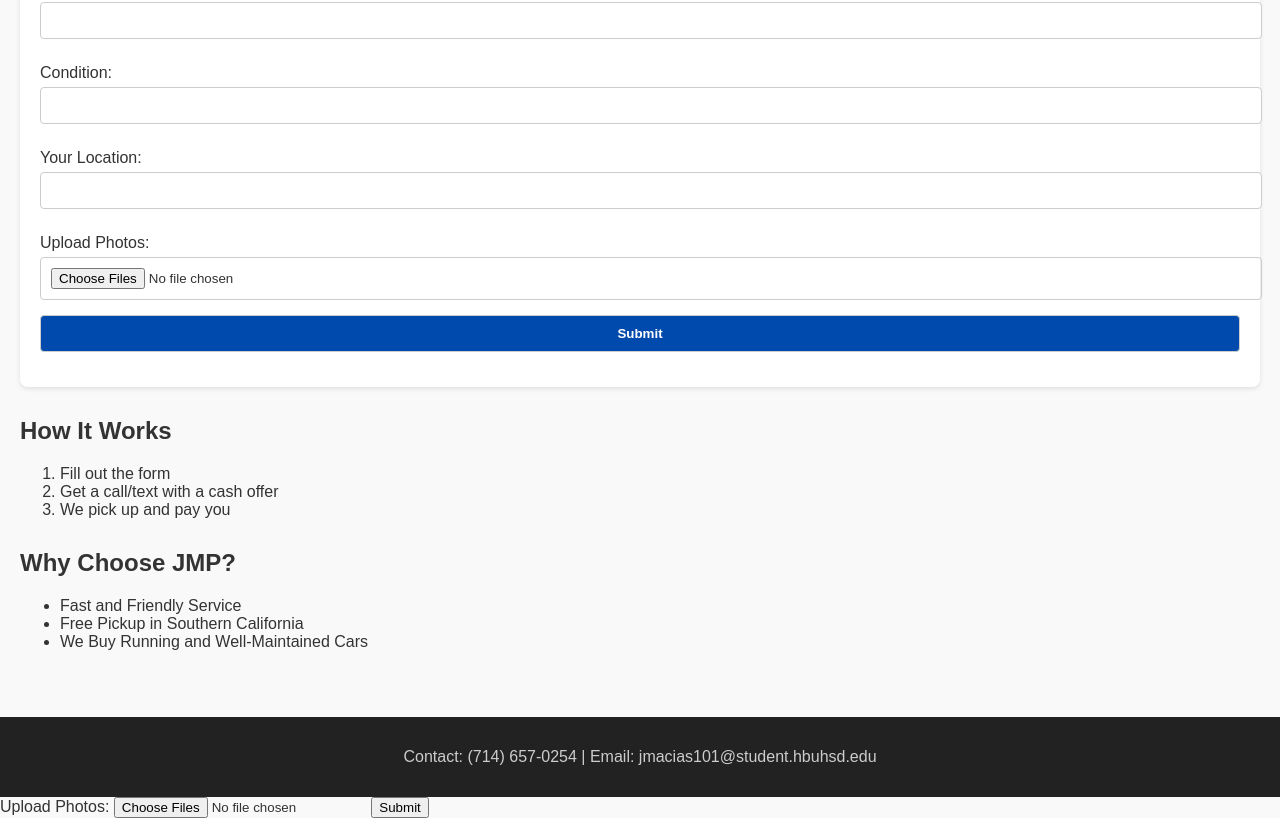
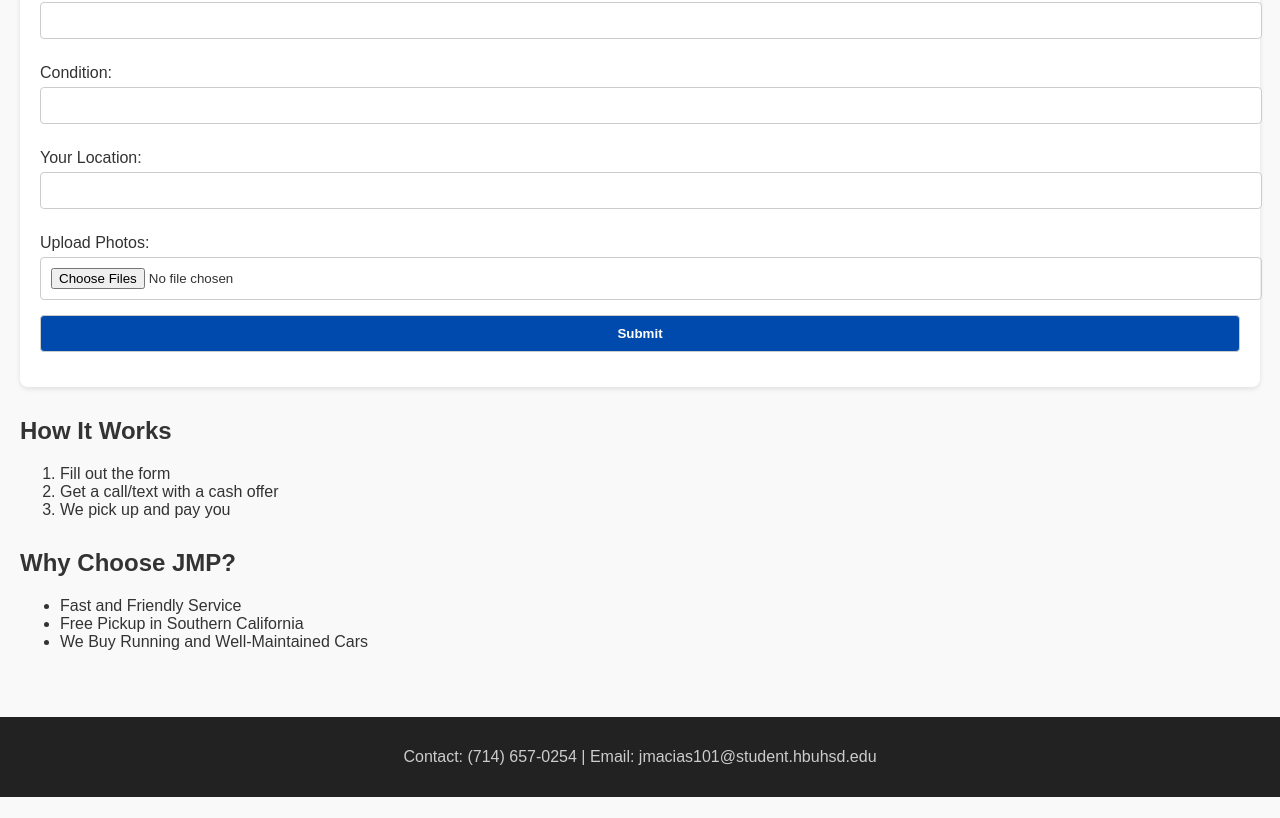
Before and after one commit to Jmaci1037732/JMPCashForCars, a plain HTML site: page index.html in a window 1280 px wide. Shown: the part 728-1546 px from the top of the page. After the commit the page ends 1525 px from the top, so only its background shows below. Drawn offline with Linux system fonts and the light colour scheme.

Commit message:
Update index.html

```diff
--- a/index.html
+++ b/index.html
@@ -75,10 +75,3 @@
     </footer>
 </body>
 </html>
-
-
-    <label for="photos">Upload Photos:</label>
-    <input type="file" id="photos" name="photos" accept="image/*" multiple>
-
-    <button type="submit">Submit</button>
-</form>
```
